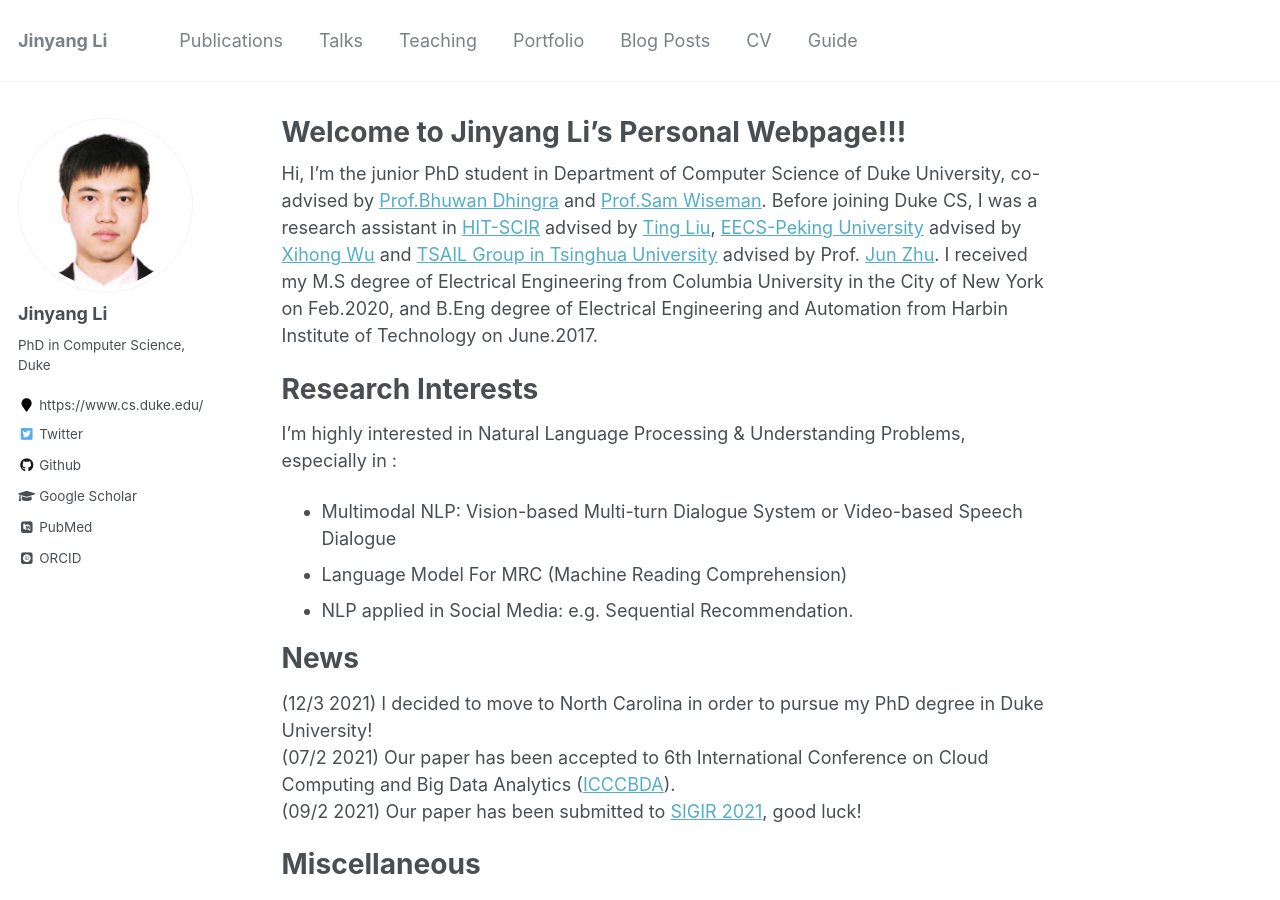
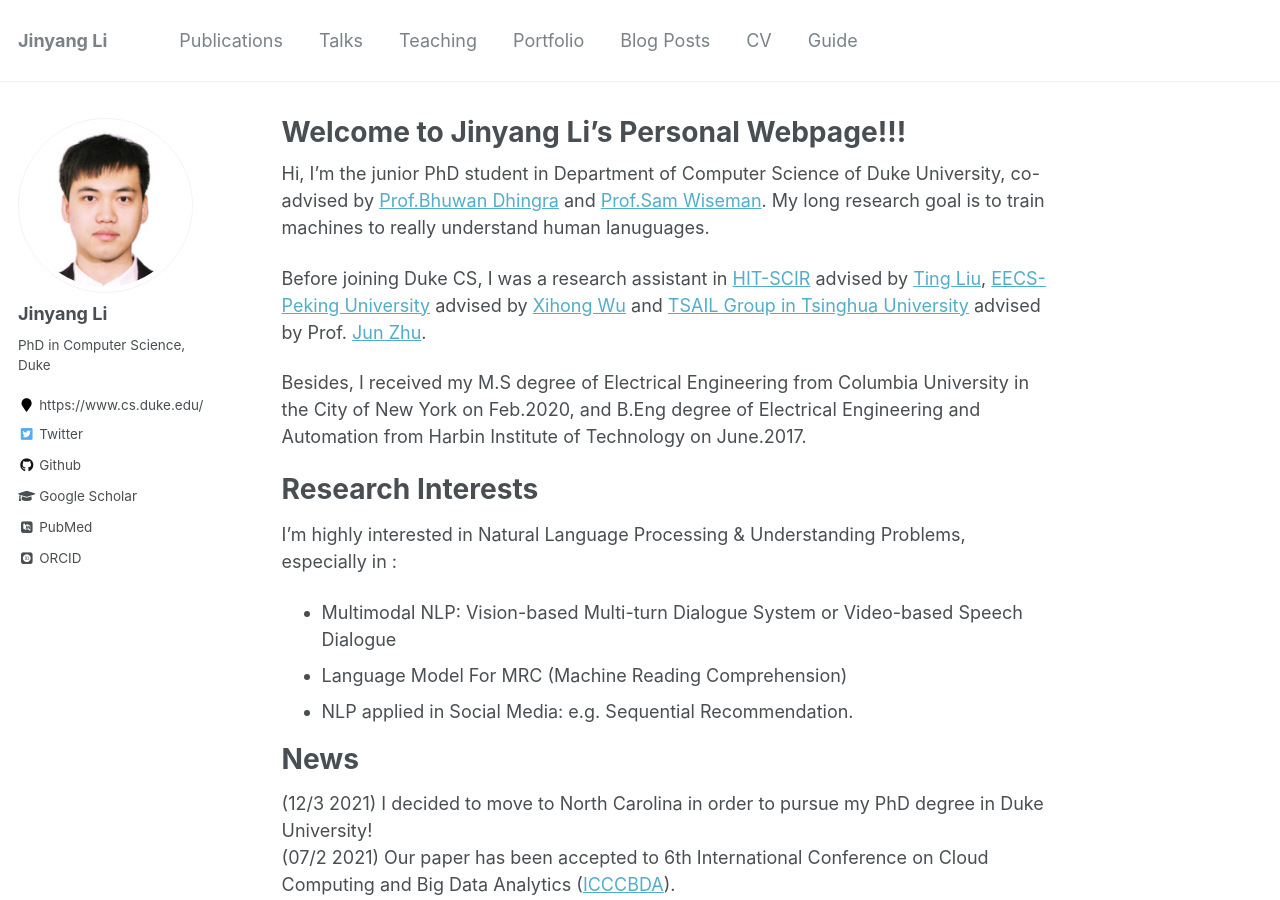
Before and after one commit to Golden-Sun-Li/jinyang-li.github.io, a Jekyll site: the page built from _pages/about.md, in a window 1280 px wide and 900 px high. Built offline with Jekyll 4.4.1, drawn with Linux system fonts in a browser that asks for light colours; some web fonts are replaced.

Commit message:
update about.md

```diff
--- a/_pages/about.md
+++ b/_pages/about.md
@@ -8,7 +8,12 @@ redirect_from:
   - /about.html
 ---
 
-Hi, I'm the junior PhD student in Department of Computer Science of Duke University, co-advised by [Prof.Bhuwan Dhingra](http://www.cs.cmu.edu/~bdhingra/) and [Prof.Sam Wiseman](http://www.ttic.edu/wiseman). Before joining Duke CS, I was a research assistant in [HIT-SCIR](http://ir.hit.edu.cn/) advised by [Ting Liu](https://scholar.google.com/citations?user=zyMJ1V0AAAAJ&hl=en), [EECS-Peking University](https://eecs.pku.edu.cn/Home/HOME.htm) advised by [Xihong Wu](https://scholar.google.com/citations?user=0ZSjU8QAAAAJ&hl=zh-CN) and [TSAIL Group in Tsinghua University](https://ml.cs.tsinghua.edu.cn/) advised by Prof. [Jun Zhu](http://ml.cs.tsinghua.edu.cn/~jun/index.shtml). I received my M.S degree of Electrical Engineering from Columbia University in the City of New York on Feb.2020, and B.Eng degree of Electrical Engineering and Automation from Harbin Institute of Technology on June.2017.
+Hi, I'm the junior PhD student in Department of Computer Science of Duke University,
+co-advised by [Prof.Bhuwan Dhingra](http://www.cs.cmu.edu/~bdhingra/) and [Prof.Sam Wiseman](http://www.ttic.edu/wiseman). My long research goal is to train machines to really understand human lanuguages.
+
+Before joining Duke CS, I was a research assistant in [HIT-SCIR](http://ir.hit.edu.cn/) advised by [Ting Liu](https://scholar.google.com/citations?user=zyMJ1V0AAAAJ&hl=en), [EECS-Peking University](https://eecs.pku.edu.cn/Home/HOME.htm) advised by [Xihong Wu](https://scholar.google.com/citations?user=0ZSjU8QAAAAJ&hl=zh-CN) and [TSAIL Group in Tsinghua University](https://ml.cs.tsinghua.edu.cn/) advised by Prof. [Jun Zhu](http://ml.cs.tsinghua.edu.cn/~jun/index.shtml).
+
+Besides, I received my M.S degree of Electrical Engineering from Columbia University in the City of New York on Feb.2020, and B.Eng degree of Electrical Engineering and Automation from Harbin Institute of Technology on June.2017.
 
 Research Interests
 ======
```
